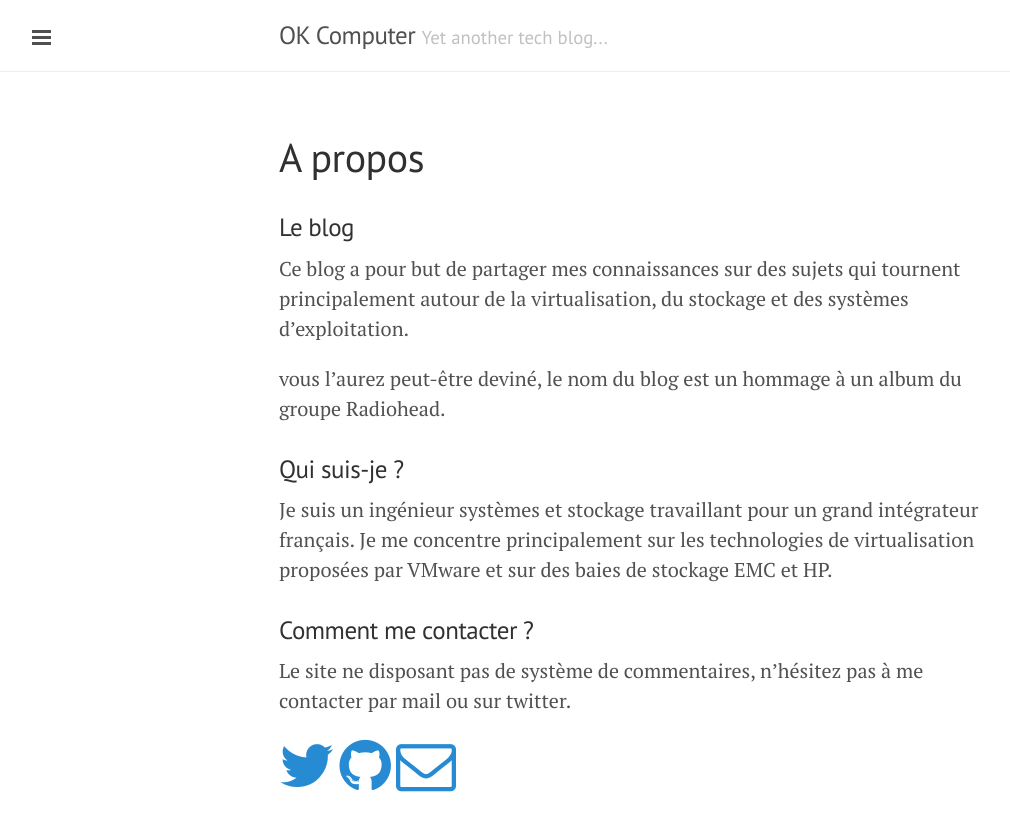
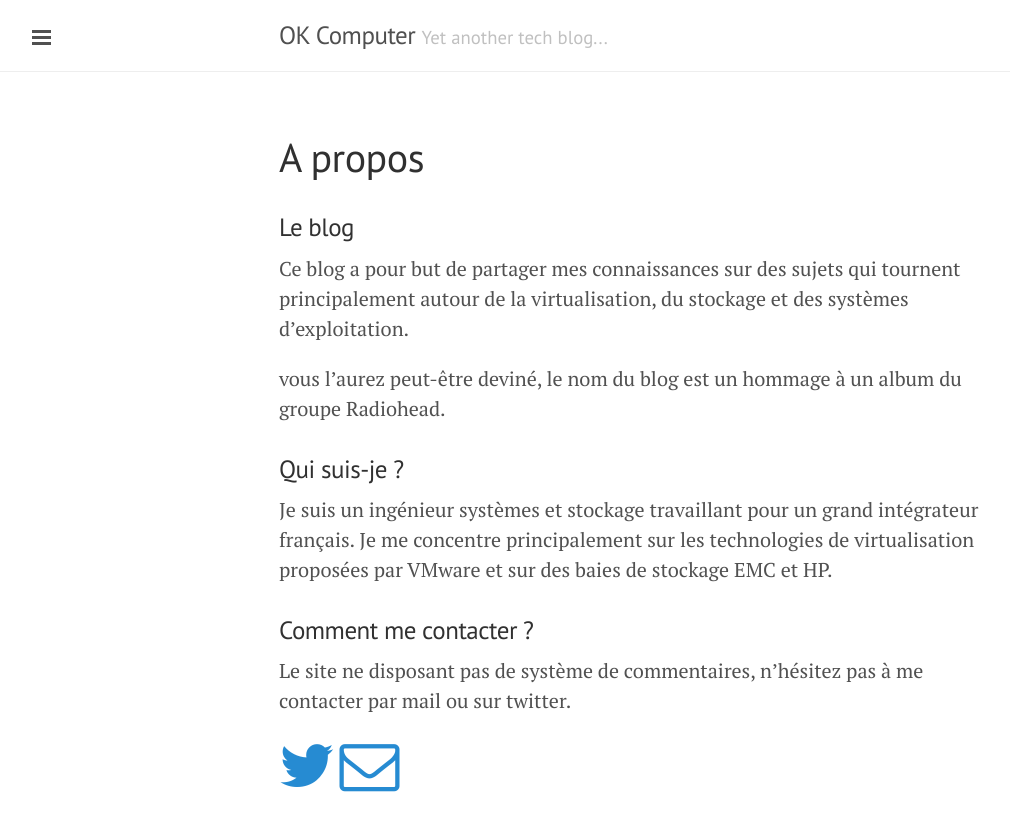
Before and after one commit to okcomputerpro/okcomputerpro.github.io, a Jekyll site: the page built from about.md, in a window 1280 px wide. Shown: the top 831 px of the page, without its empty margins (1-1011 px from the left). Built offline with Jekyll 4.4.1, drawn with Linux system fonts in a browser that asks for light colours; nearby versions of some CDN libraries; Markdown is read by kramdown in place of the engine named in the settings.

Commit message:
Modification

```diff
--- a/about.md
+++ b/about.md
@@ -16,6 +16,5 @@ Le site ne disposant pas de système de commentaires, n'hésitez pas à me conta
 
 <p>
      <a href="{{ site.author.url }}"><i class="fa fa-twitter fa-3x"></i></a>
-     <a href="https://github.com/{{ site.author.github }}"><i class="fa fa-github fa-3x"></i></a>
      <a href="mailto:{{ site.author.email }}"><i class="fa fa-envelope-o fa-3x"></i></a>
 </p>
```
